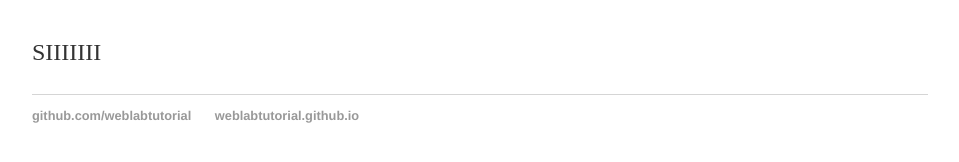
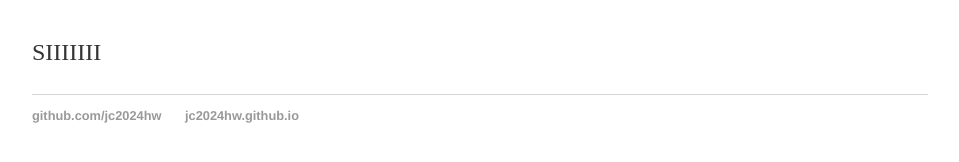
Before and after one commit to jc2024hw/jc2024hw.github.io, a Jekyll site: the page built from index.html, in a window 1280 px wide. Shown: the part 161-323 px from the top of the page, without its empty margins (160-1119 px from the left). Built offline with Jekyll 4.4.1, drawn with Linux system fonts in a browser that asks for light colours.

Commit message:
Update default.html

```diff
--- a/_layouts/default.html
+++ b/_layouts/default.html
@@ -20,8 +20,8 @@
       {{ content }}
     </div>
     <footer><ul>
-      <li><a href="https://github.com/weblabtutorial">github.com/weblabtutorial</a></li>
-      <li><a href="https://weblabtutorial.github.io"> weblabtutorial.github.io </a></li></ul>
+      <li><a href="https://github.com/jc2024hw/jc2024hw.github.io">github.com/jc2024hw</a></li>
+      <li><a href="https://jc2024hw.github.io">jc2024hw.github.io </a></li></ul>
     </footer>
   </body>
 </html>
```
